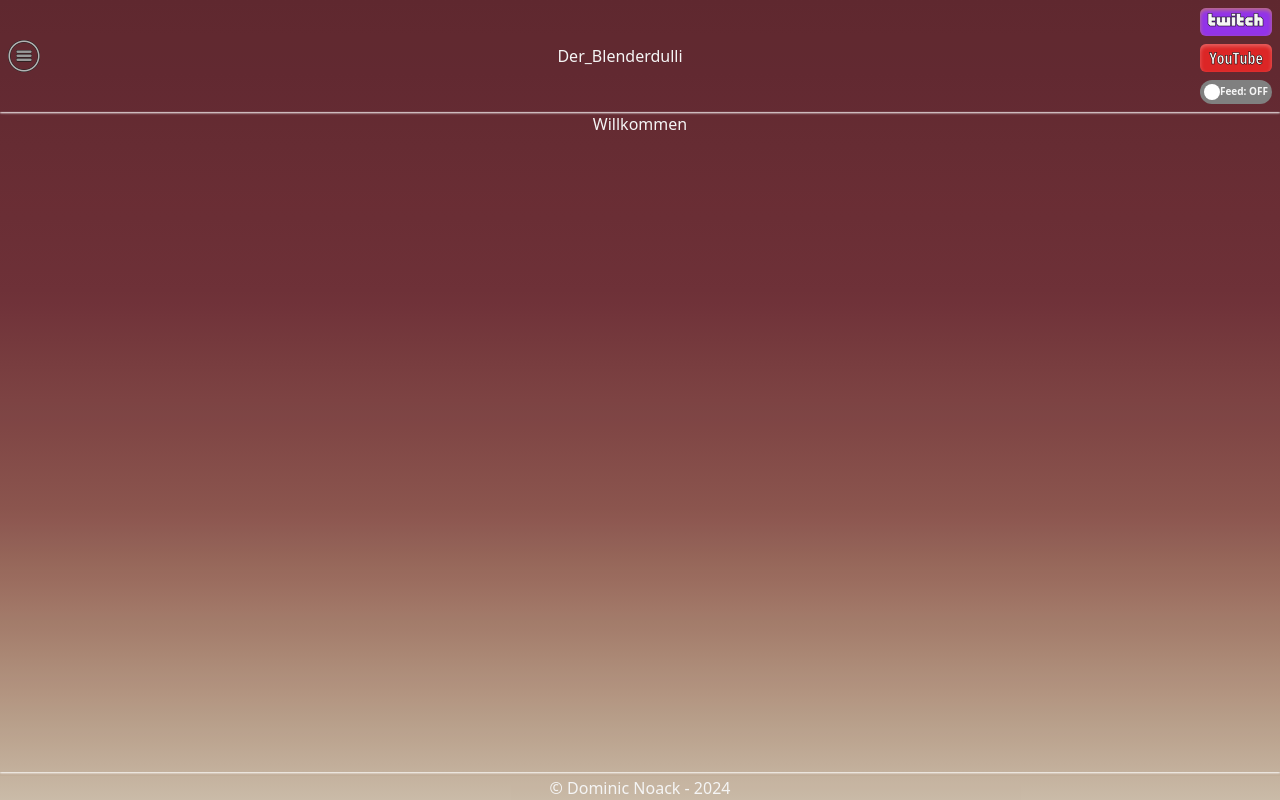
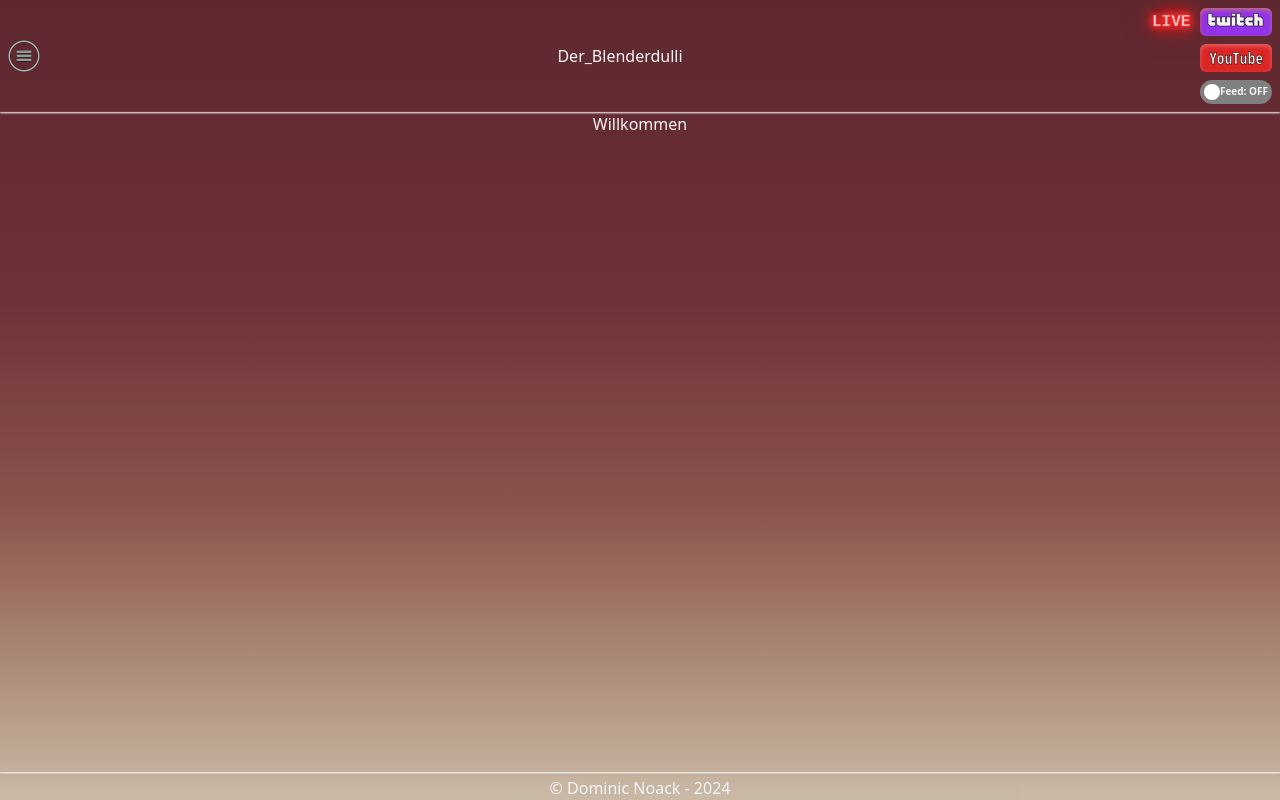
Before and after one commit to Klimperklaus/dome, a React (Vite) app: page / in a window 1280 px wide. Built offline with nearby package versions, Linux system fonts and the light colour scheme; no server answers.

Commit message:
working on live status for twitch

```diff
--- a/src/components/Navbar.css
+++ b/src/components/Navbar.css
@@ -43,8 +43,38 @@
 }
 
 .twitch-text {
+  position: relative;
   font-family: twitchy;
   -webkit-text-stroke: 0.5px black;
+}
+
+.twitch-text::before {
+  position: absolute;
+  left: -48px;
+  content: "LIVE";
+  -webkit-text-stroke: 0.5px #ff3c3c;
+  font-family: "Courier New", Courier, monospace;
+  font-weight: bold;
+  color: #fdd5d5;
+  text-shadow: 0 0 5px #fa2121, 0 0 6px #fa2121, 0 0 8px #fa2121,
+    0 0 12px #ff4646, 0 0 16px #ff4646, 0 0 20px #ff4646, 0 0 25px #ff4646,
+    0 0 35px #ff4646, 2px 2px 2px rgba(206, 89, 55, 0);
+  animation: blink 1s linear infinite;
+}
+
+@keyframes blink {
+  0% {
+    opacity: 0;
+  }
+  20% {
+    opacity: 1;
+  }
+  80% {
+    opacity: 1;
+  }
+  100% {
+    opacity: 0;
+  }
 }
 
 .yt-text {
--- a/src/components/Navbar.jsx
+++ b/src/components/Navbar.jsx
@@ -1,13 +1,49 @@
 import React, { useEffect, useState } from "react";
-import menu from "../assets/menu.png";
+import menuImg from "../assets/menu.png";
 import { NavLink } from "react-router-dom";
 import "./Navbar.css";
 
 function Navbar() {
   const [feedText, setFeedText] = useState(null);
   const [isChecked, setIsChecked] = useState(false);
+  const [serverData, setServerData] = useState(null);
+
+  //
+
+  // get token
+  /**
+    https://id.twitch.tv/oauth2/authorize
+    ?response_type=token
+    &client_id=4ly8kennhu9c66pdxups9nuvkcukbo
+    &redirect_uri=http://localhost:5173/
+    &scope=channel:read:stream_key
+   */
+
+  // dulli id: 543116171
+
+  async function fetchData() {
+    try {
+      const response = await fetch(
+        "https://api.twitch.tv/helix/streams?user_id=540056482",
+        {
+          headers: {
+            "Client-Id": "4ly8kennhu9c66pdxups9nuvkcukbo",
+            "Authorization": "Bearer 47f9y7jr49qq4k4kjjtokitjq12mzn",
+          },
+        }
+      );
+      const data = await response.json();
+      setServerData(data);
+      console.log(data);
+    } catch (error) {
+      console.error(error);
+    }
+  }
 
   useEffect(() => {
+    if (!serverData) {
+      fetchData();
+    }
     isChecked ? setFeedText("ON") : setFeedText("OFF");
   }, [isChecked]);
 
@@ -15,7 +51,7 @@ function Navbar() {
     <>
       <div className="dropdown">
         <button className="focus:bg-white rounded-full my-2">
-          <img src={menu} alt="menu" />
+          <img src={menuImg} alt="menu" />
         </button>
         <div className="dropdown-content">
           <NavLink className="link" to="/">
```
